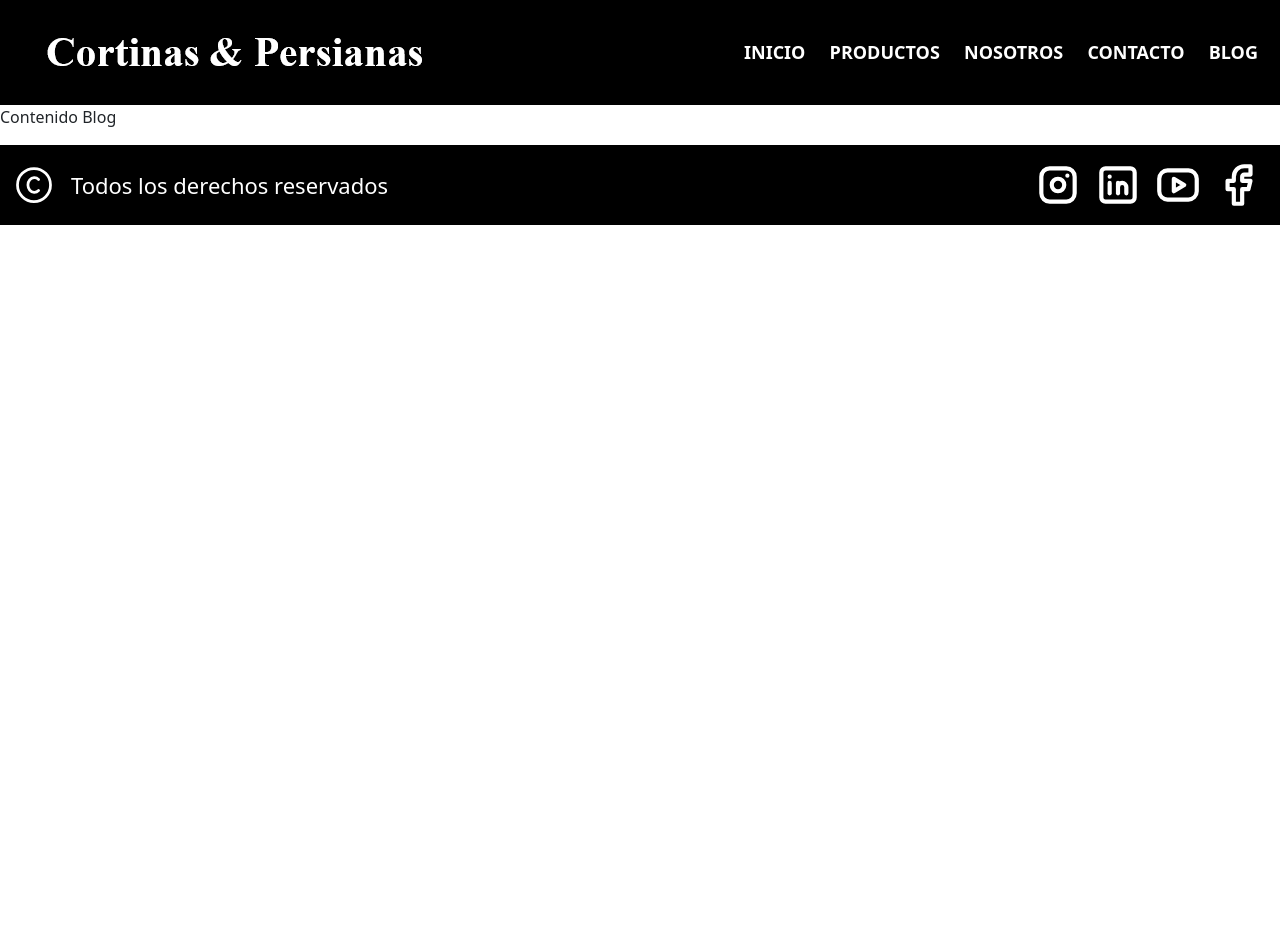
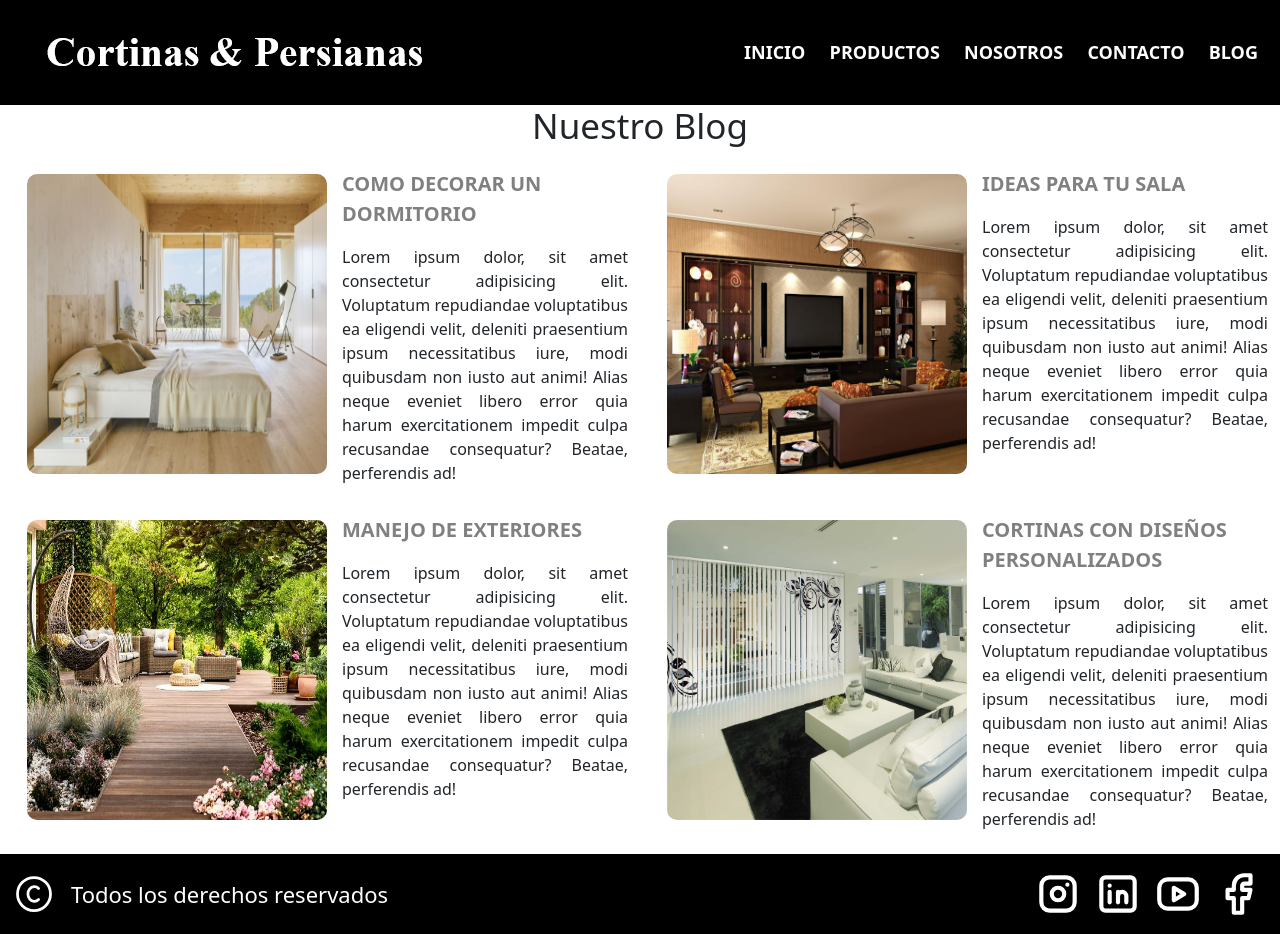
Before and after one commit to carlitoz330/paginacortinaS-contrerasserrano, a plain HTML site: page blog.html in a window 1280 px wide. Before the commit the page ends 800 px from the top, so only its background shows below. Drawn offline with Linux system fonts and the light colour scheme.

Commit message:
se agregó contenido al blog

```diff
--- a/blog.html
+++ b/blog.html
@@ -36,7 +36,50 @@
 
 <!--Contenido principa-->
 
-<p>Contenido Blog</p>
+<h1 class="titulo_principal">Nuestro Blog</h1>
+
+<div class="container-fluid">
+    <div class="row">
+        <div class="col-md-6 cont-entrada">
+            <div class="img-entrada">
+                <img src="blog/entrada1.JPG" alt="" width="300px" height="300px">
+            </div>
+            <div>
+                <p class="titulo-entrada">como decorar un dormitorio</p>
+                <p class="texto-entrada">Lorem ipsum dolor, sit amet consectetur adipisicing elit. Voluptatum repudiandae voluptatibus ea eligendi velit, deleniti praesentium ipsum necessitatibus iure, modi quibusdam non iusto aut animi! Alias neque eveniet libero error quia harum exercitationem impedit culpa recusandae consequatur? Beatae, perferendis ad!</p>
+            </div>
+        </div>
+        <div class="col-md-6 cont-entrada">
+            <div class="img-entrada">
+                <img src="blog/entrada2.JPG" alt="" width="300px" height="300px">
+            </div>
+            <div>
+                <p class="titulo-entrada">Ideas para tu sala</p>
+                <p class="texto-entrada">Lorem ipsum dolor, sit amet consectetur adipisicing elit. Voluptatum repudiandae voluptatibus ea eligendi velit, deleniti praesentium ipsum necessitatibus iure, modi quibusdam non iusto aut animi! Alias neque eveniet libero error quia harum exercitationem impedit culpa recusandae consequatur? Beatae, perferendis ad!</p>
+            </div>
+        </div>
+    </div>
+    <div class="row">
+        <div class="col-md-6 cont-entrada">
+            <div class="img-entrada">
+                <img src="blog/entrada3.JPG" alt="" width="300px" height="300px">
+            </div>
+            <div>
+                <p class="titulo-entrada">Manejo de exteriores</p>
+                <p class="texto-entrada">Lorem ipsum dolor, sit amet consectetur adipisicing elit. Voluptatum repudiandae voluptatibus ea eligendi velit, deleniti praesentium ipsum necessitatibus iure, modi quibusdam non iusto aut animi! Alias neque eveniet libero error quia harum exercitationem impedit culpa recusandae consequatur? Beatae, perferendis ad!</p>
+            </div>
+        </div>
+        <div class="col-md-6 cont-entrada">
+            <div class="img-entrada">
+                <img src="blog/entrada4.JPG" alt="" width="300px" height="300px">
+            </div>
+            <div>
+                <p class="titulo-entrada">Cortinas con diseños personalizados</p>
+                <p class="texto-entrada">Lorem ipsum dolor, sit amet consectetur adipisicing elit. Voluptatum repudiandae voluptatibus ea eligendi velit, deleniti praesentium ipsum necessitatibus iure, modi quibusdam non iusto aut animi! Alias neque eveniet libero error quia harum exercitationem impedit culpa recusandae consequatur? Beatae, perferendis ad!</p>
+            </div>
+        </div>
+    </div>
+</div>
 
 
 
--- a/styles.css
+++ b/styles.css
@@ -364,3 +364,72 @@ footer {
     color: white;
     border-radius: 8px;
 }
+
+/*Contenido Blog*/
+
+.cont-entrada {
+    display: flex;
+    margin: 7px 0;
+}
+
+.img-entrada {
+    margin: 5px 15px;
+}
+
+.img-entrada img {
+    border-radius: 10px;
+}
+
+.titulo-entrada {
+    font-size: 20px;
+    font-weight: bold;
+    text-transform: uppercase;
+    color: gray;
+}
+
+.texto-entrada {
+    font-size: 16px;
+    text-align: justify;
+}
+
+
+
+@media (max-width: 375px) {
+
+    .cont-entrada {
+        flex-wrap: wrap;
+        justify-content: center;
+        padding: 0px 15px;
+    }
+
+    .titulo-entrada {
+        text-align: center;
+        font-size: 18px;
+        width: 340px;
+        margin: 10px 0;
+
+    }
+
+
+
+  }
+
+
+
+
+  @media (min-width: 376px) and (max-width: 1024px){
+
+    .cont-entrada {
+        flex-wrap: wrap;
+        justify-content: center;
+        padding: 0px 15px;
+    }
+
+    .titulo-entrada {
+        text-align: center;
+        width: 340px;
+        margin: 10px 0;
+
+    }
+
+  }
```
Also changed, not shown: contacto.html (+14 -3 lines), blog/entrada4.jpg (added).
